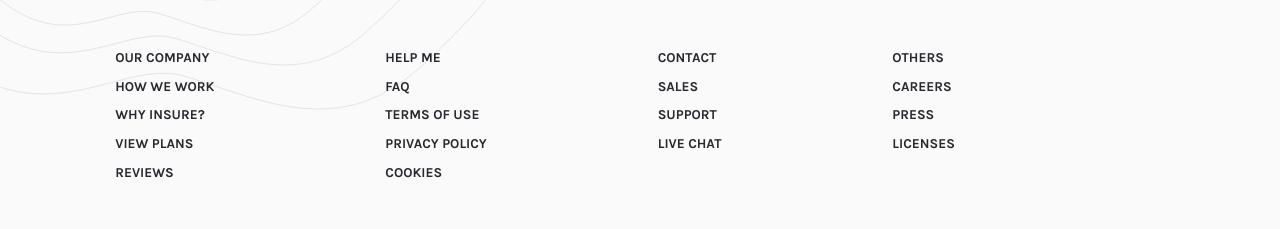
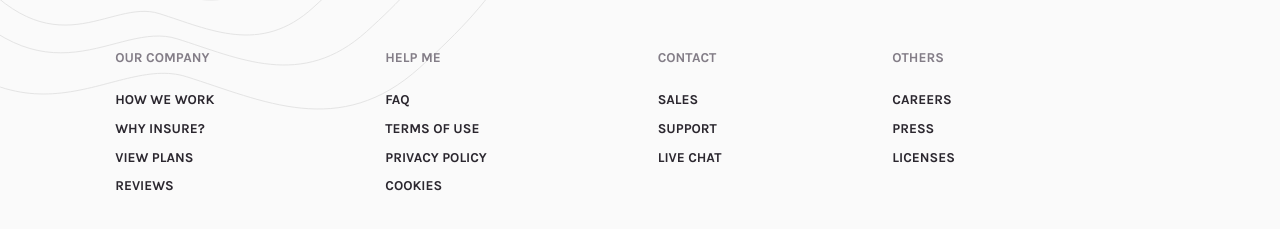
Before and after one commit to ayoelx/insure, a plain HTML site: page index.html in a window 1280 px wide. Shown: the part 2052-2281 px from the top of the page. Drawn offline with Linux system fonts and the light colour scheme.

Commit message:
fix minor footer UI bug

```diff
--- a/styles/style.css
+++ b/styles/style.css
@@ -290,7 +290,7 @@ hr {
     width: 80%;
 }
 
-.li-head {
+.links .li-head {
     margin-bottom: 2em;
     color: var(--dark-grayish-violet);
     font-weight: 700;
```
